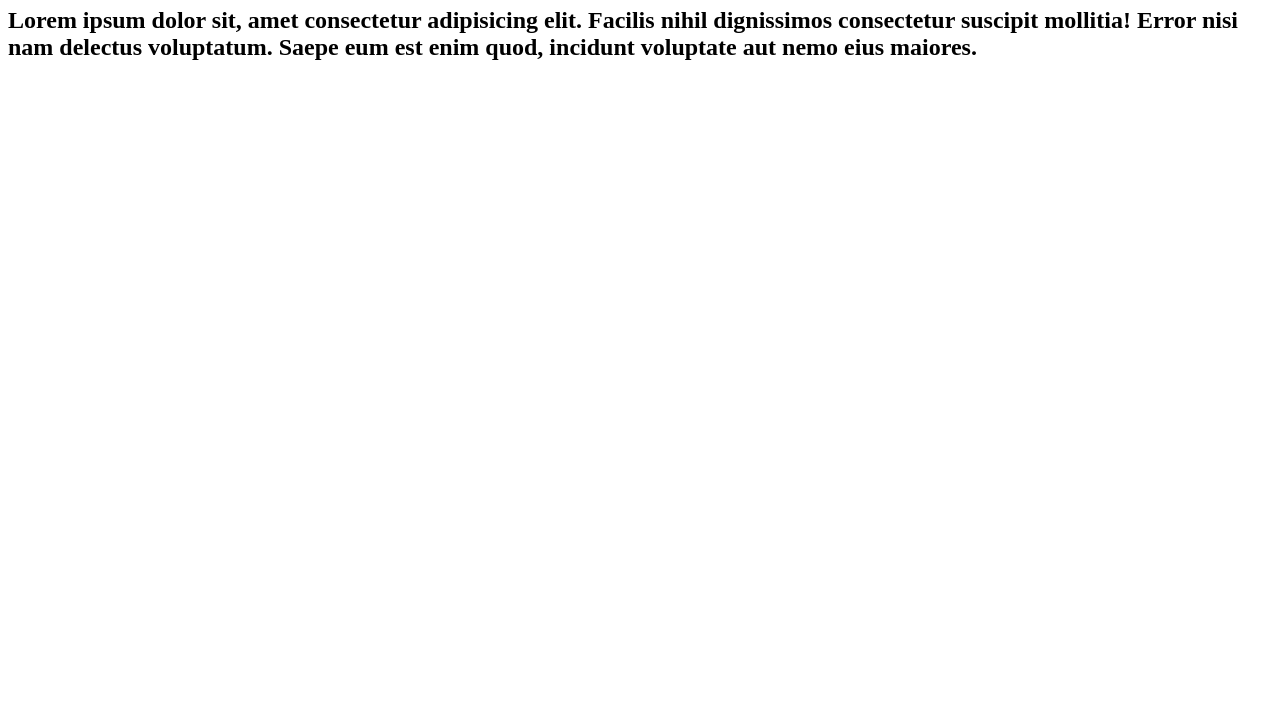
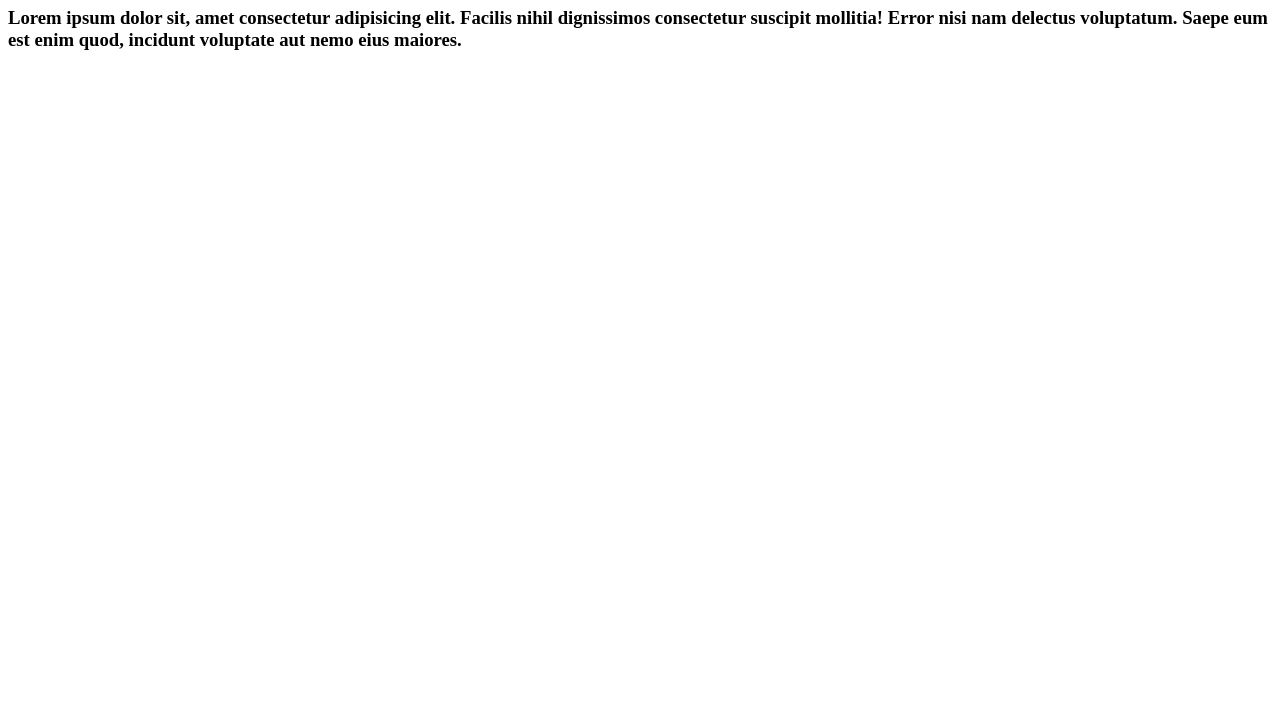
Before and after one commit to Caio6143/curso-git, a plain HTML site: page index.html in a window 1280 px wide. Shown: the part 73-800 px from the top of the page. Drawn offline with Linux system fonts and the light colour scheme.

Commit message:
10º commit - Mudei de h2 para hr

```diff
--- a/index.html
+++ b/index.html
@@ -9,6 +9,6 @@
     <h1>
         hello, world!
     </h1>
-    <h2>Lorem ipsum dolor sit, amet consectetur adipisicing elit. Facilis nihil dignissimos consectetur suscipit mollitia! Error nisi nam delectus voluptatum. Saepe eum est enim quod, incidunt voluptate aut nemo eius maiores.</h2>
+    <h3>Lorem ipsum dolor sit, amet consectetur adipisicing elit. Facilis nihil dignissimos consectetur suscipit mollitia! Error nisi nam delectus voluptatum. Saepe eum est enim quod, incidunt voluptate aut nemo eius maiores.</h3>
 </body>
 </html>
```
